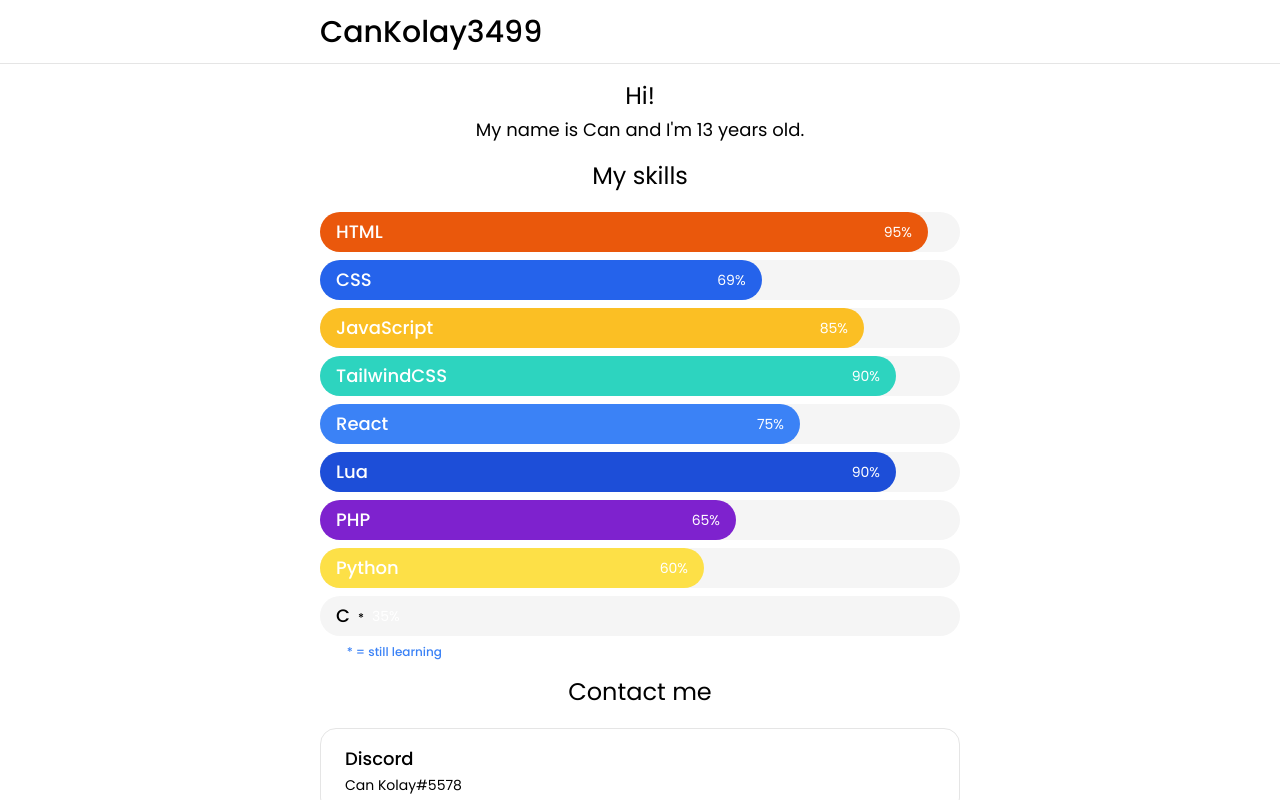
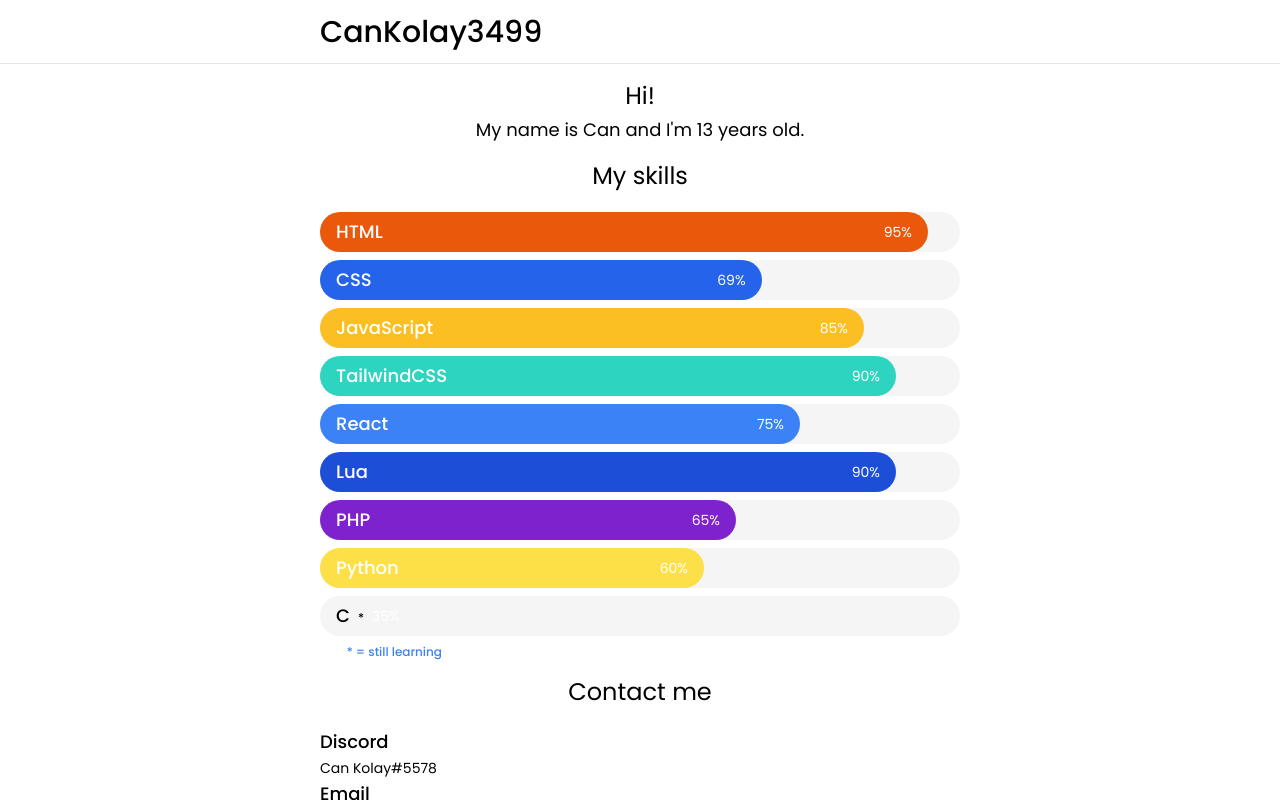
Before and after one commit to CanKolay3499/portfolio, a Next.js app: page / in a window 1280 px wide. Shown: the top 800 px of the page. Built offline with nearby package versions, Linux system fonts and the light colour scheme.

Commit message:
chore(styles): rename classes

```diff
--- a/styles/globals.css
+++ b/styles/globals.css
@@ -1,30 +1,29 @@
 @tailwind base;
 @tailwind components;
 @tailwind utilities;
-@tailwind variants;
 
 @layer utilities {
-  .bg-default {
+  .bg-primary {
     @apply bg-white dark:bg-black;
   }
 
-  .border-default {
+  .border-primary {
     @apply border-gray-200 dark:border-gray-800;
   }
 
-  .card {
-    @apply border-default border rounded-2xl py-4 px-6 my-4 w-full hover:border-blue-700 focus:border-blue-700 transition-all duration-300;
+  .text-primary {
+    @apply text-black dark:text-white;
   }
-}
 
-* {
-  @apply font-body;
+  .text-secondary {
+    @apply text-gray-800 dark:text-gray-200;
+  }
 }
 
 html {
   scroll-behavior: smooth;
 }
 
-body {
-  @apply bg-default text-black dark:text-white;
+* {
+  @apply font-body;
 }
```
